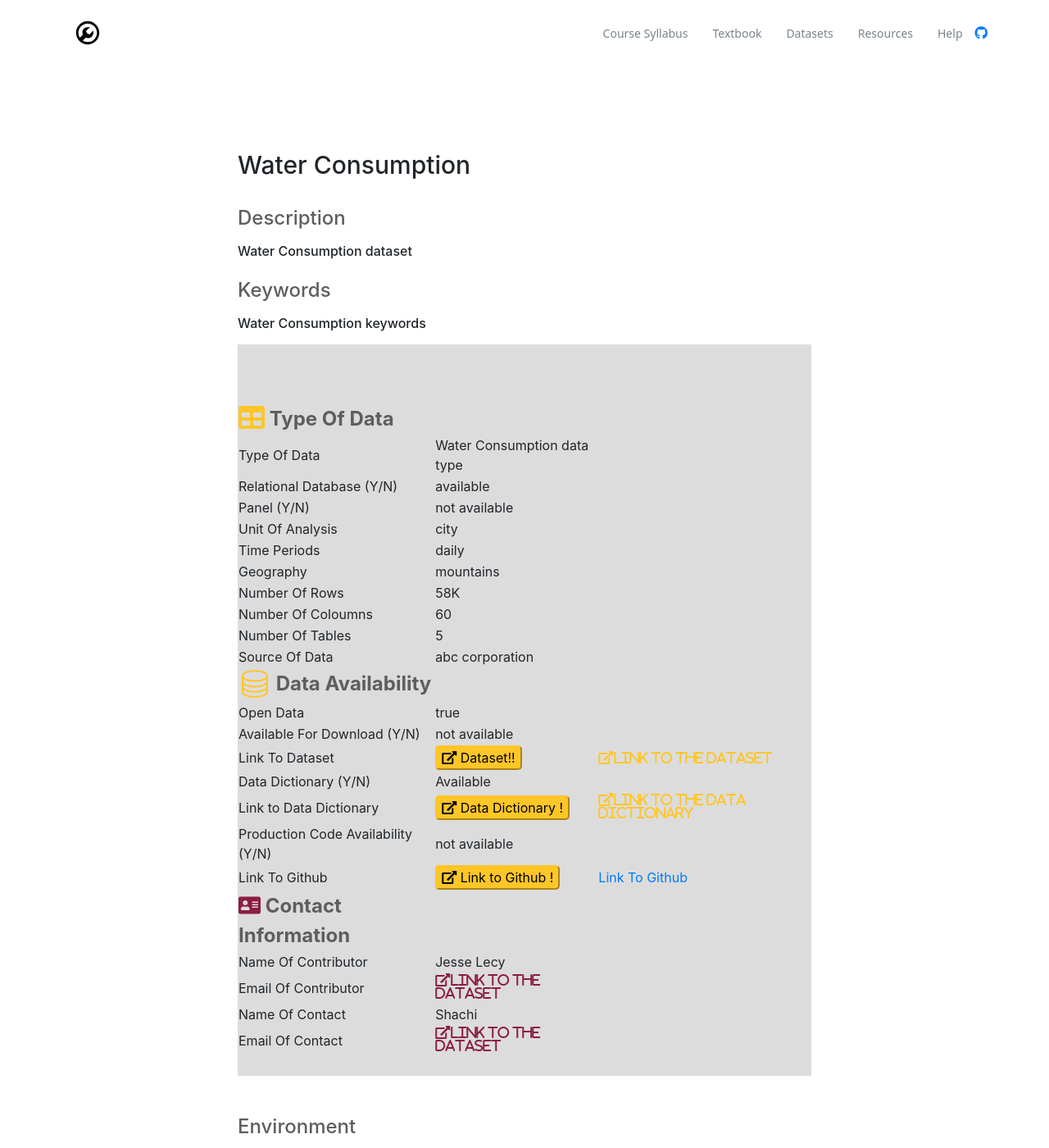
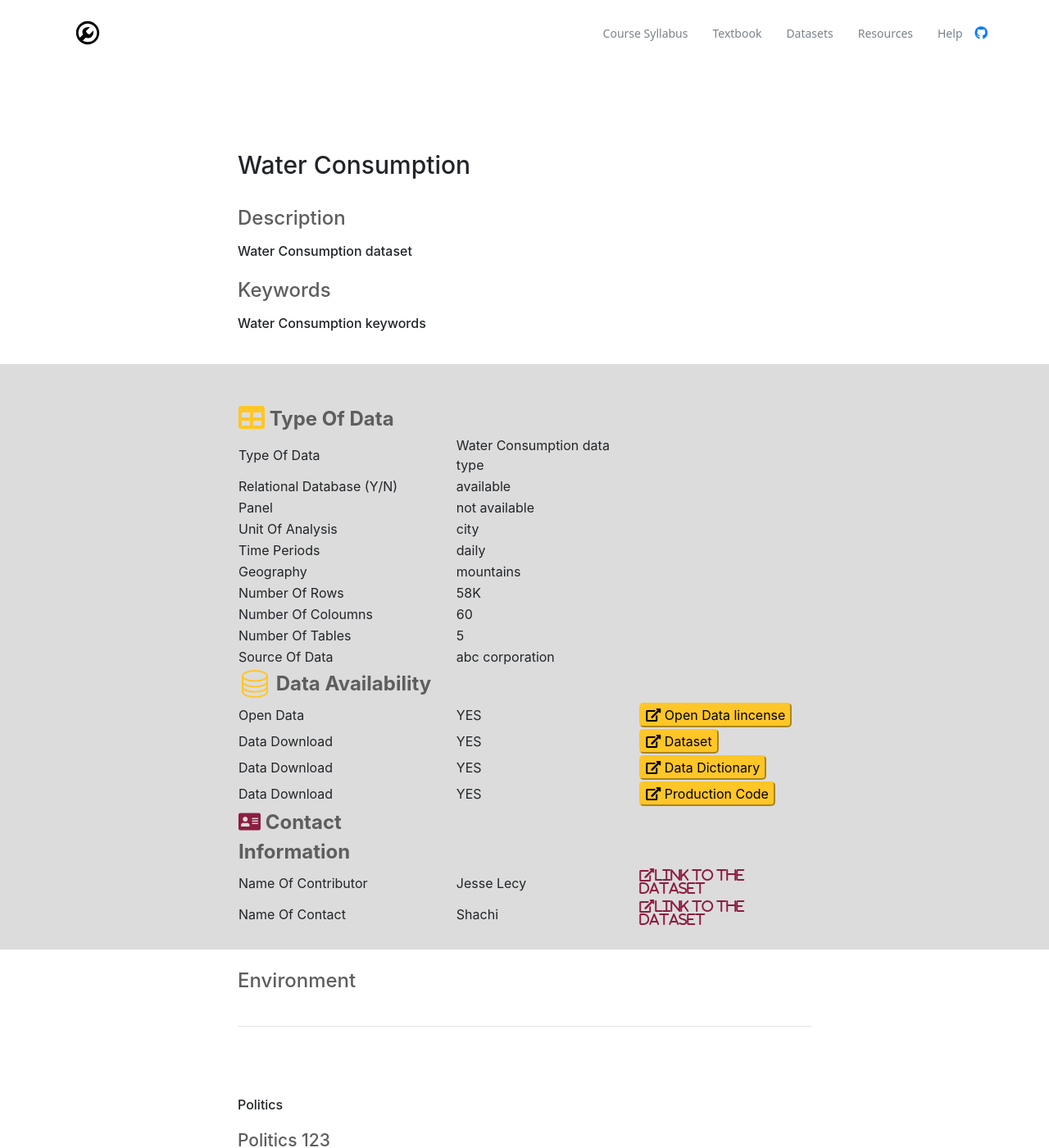
Before and after one commit to hasi96/course_website, a Jekyll site: the page built from _posts/2018-07-25-Water-Consumption.md, in a window 1280 px wide and 1400 px high. Shown: the whole window at 82% size. Built offline with Jekyll 4.4.1, drawn with Linux system fonts in a browser that asks for light colours; nearby versions of some CDN libraries; comment, search, counter and statistics services are not loaded; a style sheet for code colours, icons or effects is not loaded.

Commit message:
layout changes

```diff
--- a/_layouts/post.html
+++ b/_layouts/post.html
@@ -44,9 +44,8 @@ h4 {
 </head>
 <body>
 <div class="uk-section">
+    <article class="uk-article">
     <div class="uk-container uk-container-xsmall">
-        <article class="uk-article">
-
             {% if page.title %}
             <h1 class="uk-article-title">{{ page.title }}</h1>
             {% else %}
@@ -63,14 +62,17 @@ h4 {
             <h4>  {{page.topic_keywords}} </h4>
             {% else %}
             {% endif %}
+            <br>
+        </div>
+ <div  style=" background-color: rgb(220,220,220)">
+    <div class="uk-container uk-container-xsmall">
+            <div class="uk-article-content">
 
-            <div class="uk-article-content">
-                <div  style=" background-color: rgb(220,220,220)">
                 <table id="t02" >
                     <!-- <tr>
                         <th> <i class="fas fa-info-circle fa-lg" style="color: rgb(255, 198, 39)"></i> Data Information</th>
                     </tr>
-<!--                     <tr>
+                    <tr>
                         <th>Name And Description </th>
                     </tr> -->
                    <!--  {% if page.name_of_dataset %}
@@ -97,7 +99,6 @@ h4 {
                     {% else %}
                     {% endif %}
  -->
-                    <br>
 
                     <tr>
                         <th>  <i class="fas fa-table fa-lg" style="color: rgb(255, 198, 39)"></i> Type Of Data </th>
@@ -121,7 +122,7 @@ h4 {
 
                     {% if page.panel %}
                     <tr>
-                        <td>Panel (Y/N) </td>
+                        <td>Panel</td>
                          <td>{{ page.panel }}</td>
                     </tr>
                     {% else %}
@@ -185,64 +186,98 @@ h4 {
 
                     <br>
                     <tr>
-                        <th> <i data-uk-icon="icon: database ; ratio: 2" style="color: rgb(255, 198, 39)"></i> Data Availability</th>
+                        <th> <i data-uk-icon="icon: database ; ratio: 2" style="color: rgb(255, 198, 39)"></i> Data Availability </th>
                     </tr>
-
                     {% if page.open_data %}
                     <tr>
                         <td>Open Data </td>
-                        <td>{{ page.open_data }}</td>
+                        {% if page.open_data contains 'Y' %}
+                        <td>YES</td>
+                        {% else %}
+                            {% if page.open_data contains 'N' %}
+                            <td>NO</td>
+                            {% else %}
+                            {% endif %}
+                        {% endif %}
+                        {% if page.open_data_license %}
+                        <td> <button onclick="location.href='{{ page.open_data_lincense }}'" type="button"> <i class="fas fa-external-link-alt"></i>  Open Data  lincense </button></td>
+                        {% else %}
+                        {% endif %}
                     </tr>
                     {% else %}
                     {% endif %}
 
                     {% if page.available_for_download %}
                     <tr>
-                        <td>Available For Download (Y/N) </td>
-                        <td>{{ page.available_for_download }}</td>
+                        <td> Data Download </td>
+                        {% if page.available_for_download contains 'Y' %}
+                        <td>YES</td>
+                        {% else %}
+                            {% if page.available_for_download contains 'N' %}
+                            <td>NO</td>
+                            {% else %}
+                            {% endif %}
+                        {% endif %}
+                        {% if page.available_for_download %}
+                        <td> <button onclick="location.href='{{ page.link_to_dataset }}'" type="button"> <i class="fas fa-external-link-alt"></i> Dataset </button></td>
+                        {% else %}
+                        {% endif %}
                     </tr>
                     {% else %}
                     {% endif %}
 
-                    {% if page.link_to_dataset %}
+                    <!-- {% if page.link_to_dataset %}
                     <tr>
                         <td>Link To Dataset </td>
                         <td> <button onclick="location.href='{{ page.link_to_dataset }}'" type="button"> <i class="fas fa-external-link-alt"></i>  Dataset!!</button></td>
                         <td><a href = "{{ page.link_to_dataset }}"><i class="fas fa-external-link-alt" style="color: rgb(255, 198, 39)" >Link to the dataset</i></a></td></td>
                     </tr>
                     {% else %}
-                    {% endif %}
+                    {% endif %} -->
 
                     {% if page.data_dictionary %}
                     <tr>
-                        <td>Data Dictionary (Y/N) </td>
-                        <td>{{ page.data_dictionary }}</td>
+                        <td> Data Download </td>
+                        {% if page.data_dictionary contains 'Y' %}
+                        <td>YES</td>
+                        {% else %}
+                            {% if page.data_dictionary contains 'N' %}
+                            <td>NO</td>
+                            {% else %}
+                            {% endif %}
+                        {% endif %}
+                        {% if page.data_dictionary %}
+                        <td> <button onclick="location.href='{{ page.link_to_data_dictionary }}'" type="button"> <i class="fas fa-external-link-alt"></i> Data Dictionary </button></td>
+                        {% else %}
+                        {% endif %}
                     </tr>
                     {% else %}
                     {% endif %}
 
-                    {% if page.link_to_data_dictionary %}
+                   <!--  {% if page.link_to_data_dictionary %}
                     <tr>
                         <td>Link to Data Dictionary</td>
                         <td> <button onclick="location.href='{{ page.link_to_data_dictionary }}'" type="button"> <i class="fas fa-external-link-alt"></i>  Data Dictionary !</button></td>
                         <td><a href = "{{ page.link_to_data_dictionary }}"><i class="fas fa-external-link-alt" style="color: rgb(255, 198, 39)" >Link To The Data Dictionary</i></a></td>
                     </tr>
                     {% else %}
-                    {% endif %}
+                    {% endif %} -->
 
                      {% if page.production_code_availability %}
                     <tr>
-                        <td>Production Code Availability (Y/N)</td>
-                        <td>{{ page.production_code_availability }}</td>
-                    </tr>
+                        <td> Data Download </td>
+                        {% if page.production_code_availability contains'Y' %}
+                        <td>YES</td>
+                        {% else %}
+                            {% if page.production_code_availability contains 'N' %}
+                            <td>NO</td>
                             {% else %}
                             {% endif %}
-
-                    {% if page.link_to_github %}
-                    <tr>
-                        <td>Link To Github</td>
-                        <td> <button onclick="location.href='{{ page.link_to_github }}'" type="button"> <i class="fas fa-external-link-alt"></i> Link to Github !</button></td>
-                        <td><a href = "{{ page.link_to_github }}" style="color: rgb(255, 198, 39) ><i class="fas fa-external-link-alt" >Link To Github</i></a></td>
+                        {% endif %}
+                        {% if page.production_code_availability %}
+                        <td> <button onclick="location.href='{{ page.link_to_github }}'" type="button"> <i class="fas fa-external-link-alt"></i> Production Code </button></td>
+                        {% else %}
+                        {% endif %}
                     </tr>
                     {% else %}
                     {% endif %}
@@ -250,42 +285,50 @@ h4 {
                     <br>
                     <tr>
                         <th><i class="fas fa-address-card " style="color: rgb(140,29,64)"></i> Contact Information </th>
+                    </tr>
                     {% if page.name_of_contributor %}
                      <tr>
                         <td> Name Of Contributor </td>
                         <td>{{ page.name_of_contributor }}</td>
+                        <td><a href = "mailto:{{ page.email_of_contributor }}"><i class="fas fa-external-link-alt" style="color: rgb(140,29,64)" >Link to the dataset</i></a></td></td>
                     </tr>
                     {% else %}
                     {% endif %}
-
+<!--
                     {% if page.email_of_contributor %}
                     <tr>
                         <td> Email Of Contributor </td>
                         <td><a href = "mailto:{{ page.email_of_contributor }}"><i class="fas fa-external-link-alt" style="color: rgb(140,29,64)" >Link to the dataset</i></a></td></td>
                     </tr>
                     {% else %}
-                    {% endif %}
+                    {% endif %} -->
 
                     {% if page.name_of_contact %}
                      <tr>
                         <td> Name Of Contact </td>
                         <td>{{ page.name_of_contact }}</td>
+                        <td><a href = mailto:"{{page.email_of_contact }}"><i class="fas fa-external-link-alt" style="color: rgb(140,29,64)" >Link to the dataset</i></a></td></td>
                     </tr>
                     {% else %}
                     {% endif %}
 
-                    {% if page.email_of_contact %}
+                   <!--  {% if page.email_of_contact %}
                     <tr>
                         <td> Email Of Contact </td>
                         <td><a href = mailto:"{{page.email_of_contact }}"><i class="fas fa-external-link-alt" style="color: rgb(140,29,64)" >Link to the dataset</i></a></td></td>
                     </tr>
                     {% else %}
-                    {% endif %}
+                    {% endif %} -->
 
                  </table>
                  <br>
              </div>
-                 <br>
+         </div>
+</div>
+<div class="uk-container uk-container-xsmall">
+            <div class="uk-article-content">
+
+
                  {{ content }}
 
 <!--                 <h2><i class="fas fa-table fa-lg" style="color: rgb(252,109,38)"></i> Information regarding the type of data. </h2>
@@ -311,6 +354,7 @@ h4 {
             {% include paginate-post.html %}
 
             {% if site.disqus.shortname %} {% include disqus_comments.html %} {% endif %}
+
    </article>
 
         <script>
@@ -323,5 +367,9 @@ h4 {
 
    </div>
    </div>
+
+</div>
+
+
 </body>
 </html>
--- a/_plugins/2018-06-25-Politics.md
+++ b/_plugins/2018-06-25-Politics.md
@@ -5,7 +5,7 @@ short_description: politics dataset
 topic_keywords:
 type_of_data: Polotics dat collection
 relational_database: not available
-panel: not available
+panel: Y
 unit_of_analysis: city
 time_periods: daily
 geography: city
@@ -13,12 +13,12 @@ number_of_rows: 99K
 number_of_columns: 90
 number_of_tables: 10
 source_of_data: bca corporation
-open_data: not
+open_data: Y
 available_for_download: available
 link_to_dataset:  http://data.cityofnewyork.us/Social-Services/311-Service-Requests-from-2010-to-Present/erm2-nwe9
-data_dictionary: Available
+data_dictionary: N
 link_to_data_dictionary: http://www.google.com/
-production_code_availability: not available
+production_code_availability: N
 link_to_github: http://www.gmail.com/
 name_of_contributor: Jesse Lecy
 email_of_contributor: jlecy@asu.edu
--- a/_posts/2018-07-25-Water-Consumption.md
+++ b/_posts/2018-07-25-Water-Consumption.md
@@ -13,12 +13,13 @@ number_of_rows: 58K
 number_of_columns: 60
 number_of_tables: 5
 source_of_data: abc corporation
-open_data: yes
-available_for_download: not available
+open_data: Y  <!-- please enter Y for yes and N for no.  -->
+open_data_license: http://www.google.com/
+available_for_download: Y  <!-- please enter Y for yes and N for no.  -->
 link_to_dataset:  http://data.cityofnewyork.us/Social-Services/311-Service-Requests-from-2010-to-Present/erm2-nwe9
-data_dictionary: Available
+data_dictionary: Y  <!-- please enter Y for yes and N for no.  -->
 link_to_data_dictionary: http://www.google.com/
-production_code_availability: not available
+production_code_availability: N   <!-- please enter Y for yes and N for no.  -->
 link_to_github: http://www.gmail.com/
 name_of_contributor: Jesse Lecy
 email_of_contributor: jlecy@asu.edu
```
Lines whose indentation alone changed are shown as unchanged.
